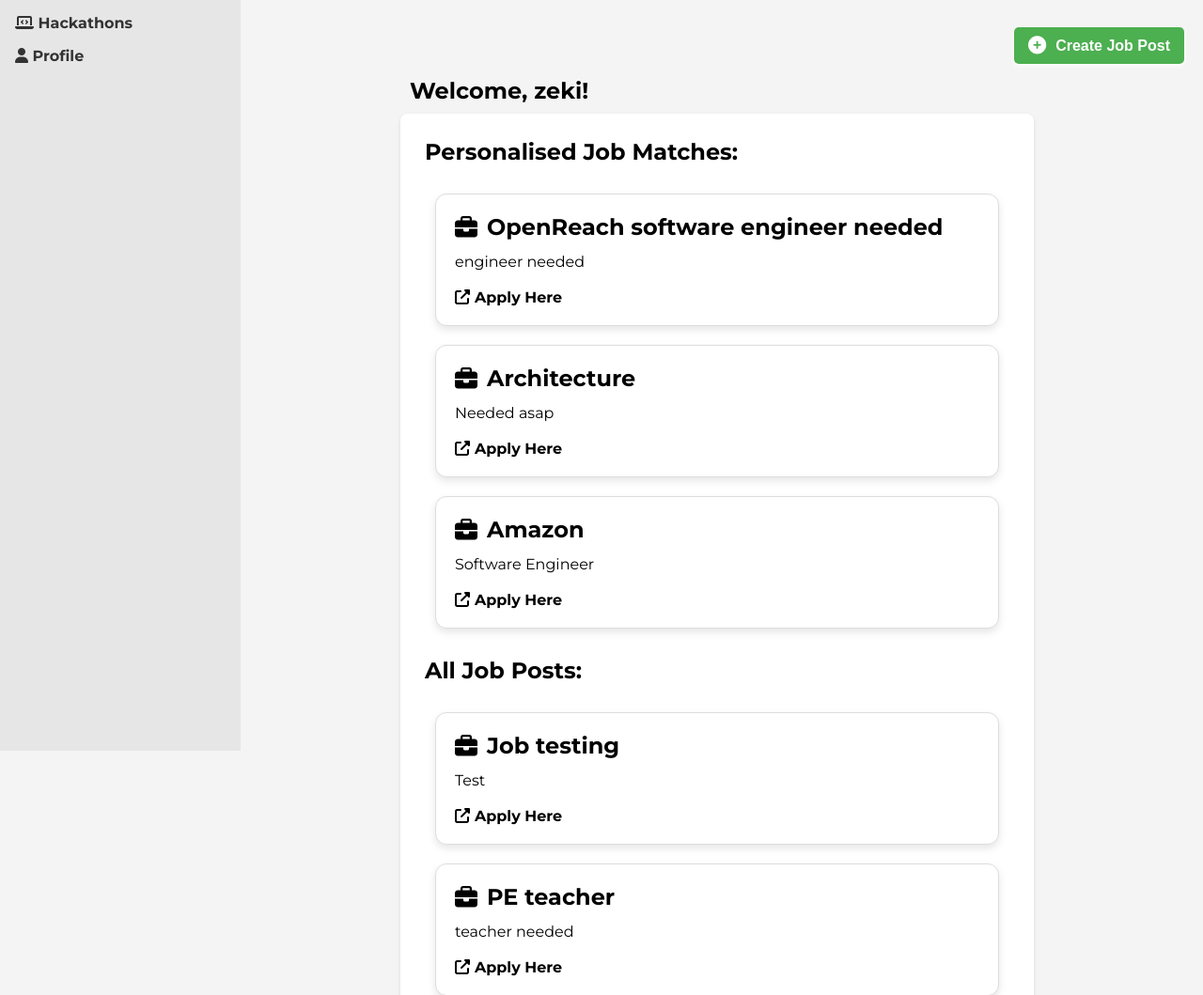
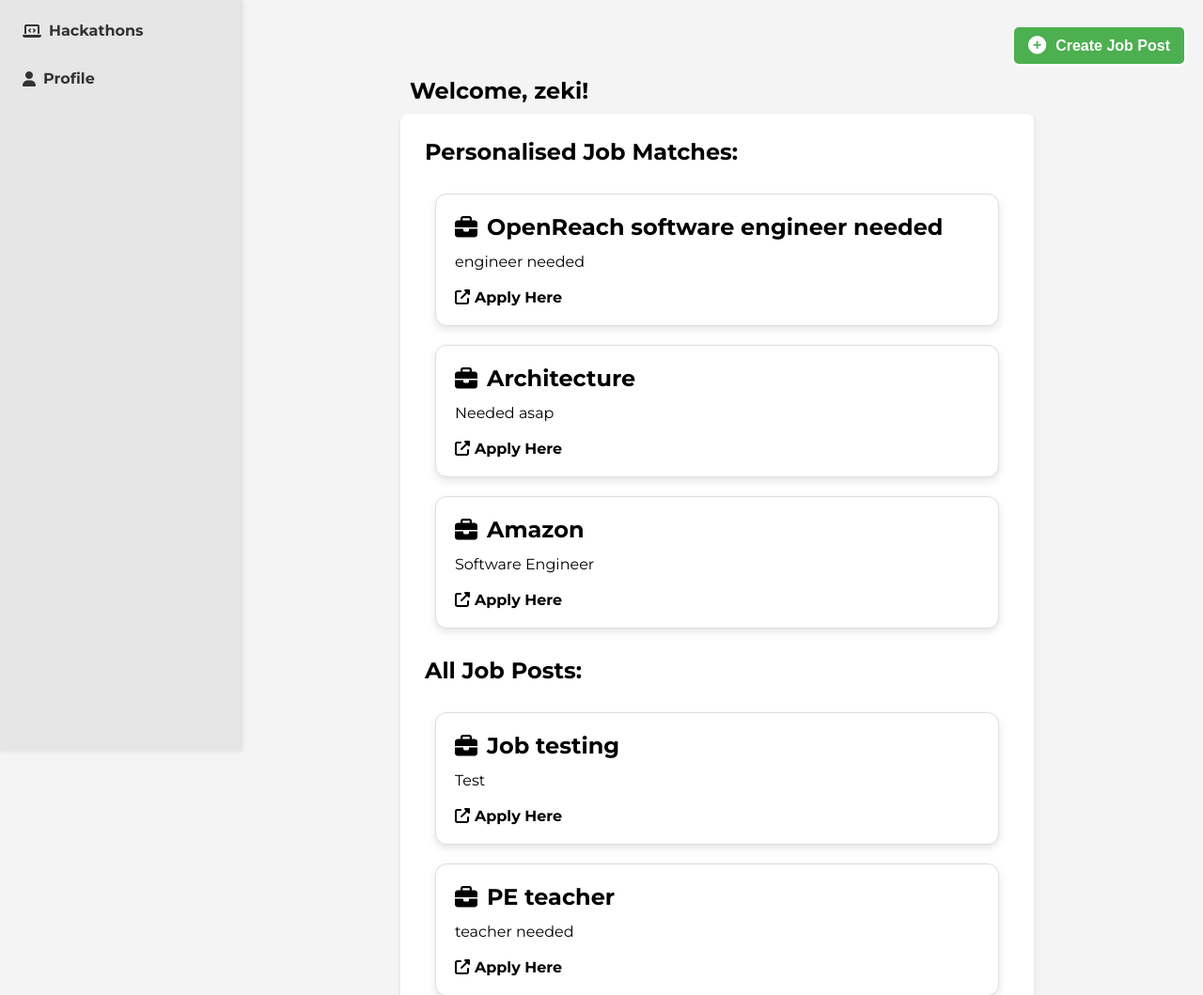
Before and after one commit to ZekiCanSarak/StartApp, a Flask app: page / in a window 1280 px wide. Shown: the part 61-1120 px from the top of the page at 94% size. Run offline with Flask 3, Linux system fonts and the light colour scheme; a user stored in the database is signed in; data comes from the database, SQL or seed files in the repository; both versions use the stored data as it was after the commit; some libraries are stand-ins or nearby versions.

Commit message:
updated side bars on hackathon page and index page to match the profile page

```diff
--- a/static/css/index.css
+++ b/static/css/index.css
@@ -290,7 +290,7 @@ button:hover {
     background-color: red;
 }
 
-.sidebar{
+.sidebar {
     width: 20%;
     background-color: #e6e6e6;
     padding: 1rem;
@@ -298,22 +298,32 @@ button:hover {
     position: fixed;
     left: 0;
     top: 60px;
-    z-index: 10;
-
+    box-shadow: 2px 0px 5px rgba(0, 0, 0, 0.1);
 }
 
-.sidebar ul{
+.sidebar ul {
     list-style: none;
+    padding: 0;
 }
 
-.sidebar ul li{
+.sidebar ul li {
     margin-bottom: 1rem;
 }
 
-.sidebar ul li a{
+.sidebar ul li a {
     color: #333;
     text-decoration: none;
     font-weight: bold;
+    display: flex;
+    align-items: center;
+    gap: 0.5rem;
+    padding: 0.5rem;
+    border-radius: 4px;
+    transition: background-color 0.3s ease;
+}
+
+.sidebar ul li a:hover {
+    background-color: #d6d6d6;
 }
 
 .main-content{
```
Also changed, not shown: static/css/hack.css (+13 -0 lines), database.sqlite.
